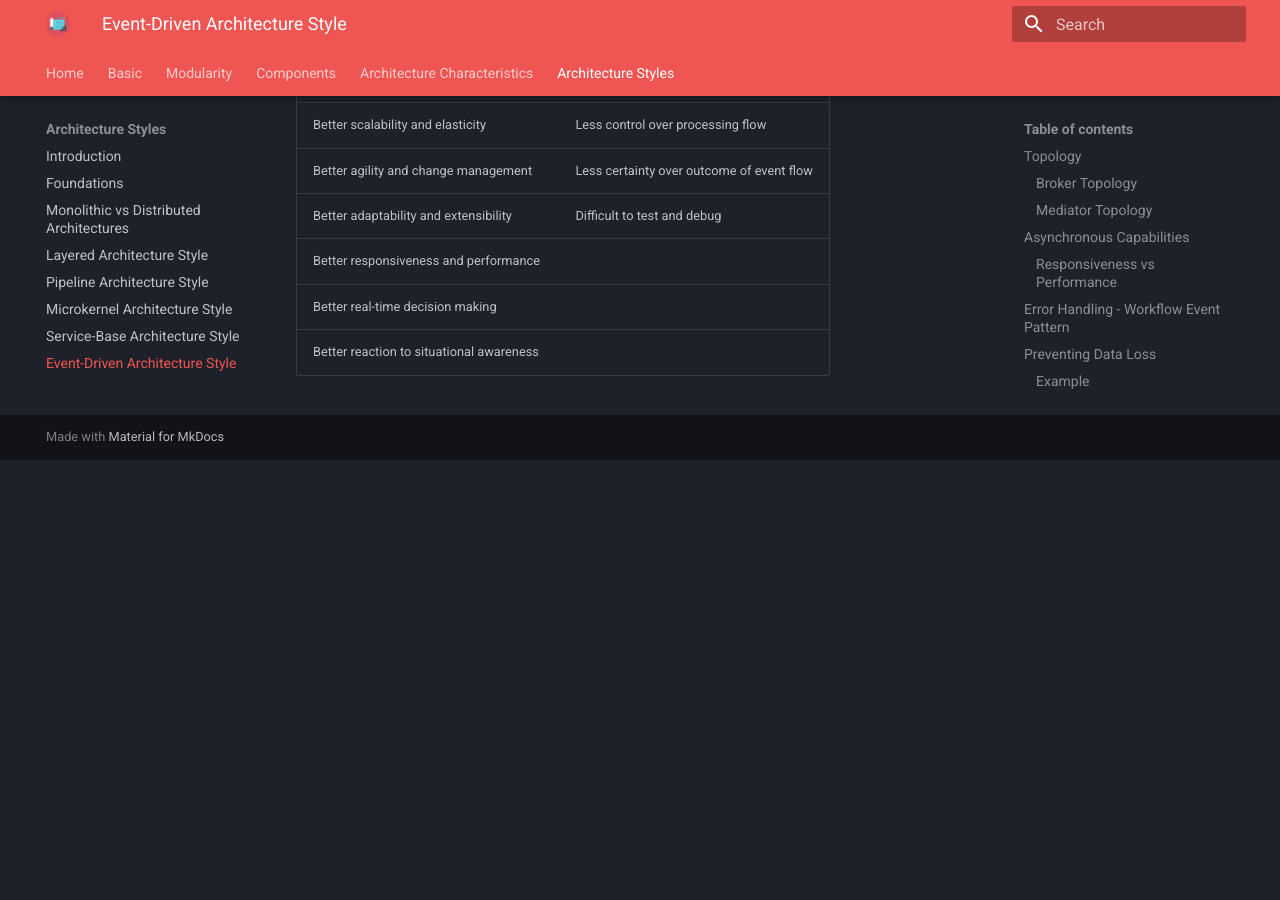
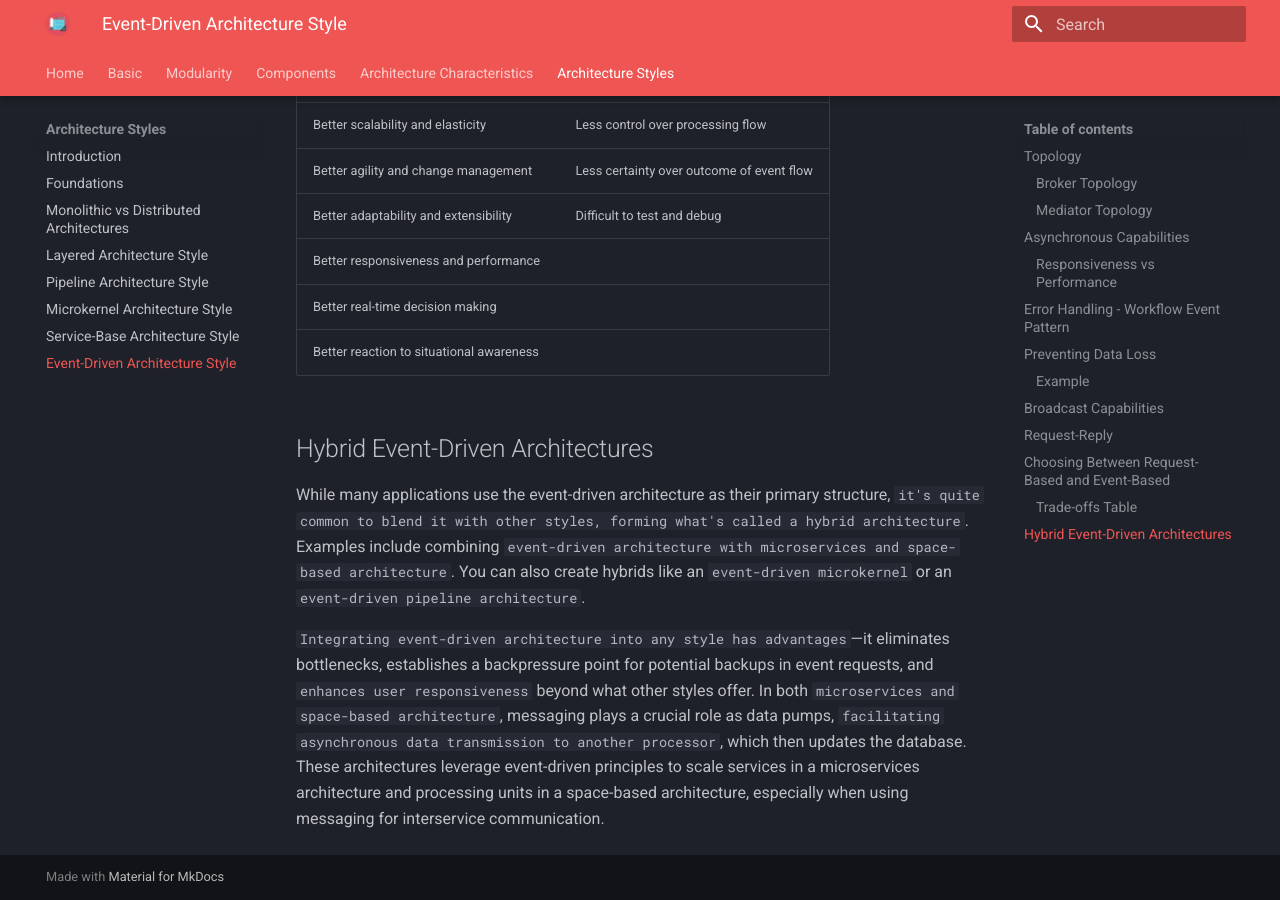
Before and after one commit to RomeroGabriel/mastering-software-architecture, an MkDocs documentation site: the page built from documentation/arch_styles/event_driven_arch.md, in a window 1280 px wide and 900 px high, scrolled down 11263 px. Built offline with MkDocs 1.6.1 and Material for MkDocs 9.7.7, drawn with Linux system fonts in a browser that asks for light colours; before the commit the page ends 11723 px from its top, so only the background shows below that.

Commit message:
add Hybrid Event-Driven Architectures

```diff
--- a/documentation/arch_styles/event_driven_arch.md
+++ b/documentation/arch_styles/event_driven_arch.md
@@ -251,3 +251,9 @@
 | Better responsiveness and performance |  |
 | Better real-time decision making |  |
 | Better reaction to situational awareness |  |
+
+## Hybrid Event-Driven Architectures
+
+While many applications use the event-driven architecture as their primary structure, `it's quite common to blend it with other styles, forming what's called a hybrid architecture`. Examples include combining `event-driven architecture with microservices and space-based architecture`. You can also create hybrids like an `event-driven microkernel` or an `event-driven pipeline architecture`.
+
+`Integrating event-driven architecture into any style has advantages`—it eliminates bottlenecks, establishes a backpressure point for potential backups in event requests, and `enhances user responsiveness` beyond what other styles offer. In both `microservices and space-based architecture`, messaging plays a crucial role as data pumps, `facilitating asynchronous data transmission to another processor`, which then updates the database. These architectures leverage event-driven principles to scale services in a microservices architecture and processing units in a space-based architecture, especially when using messaging for interservice communication.
```
